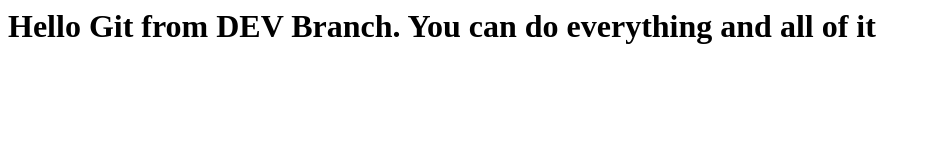
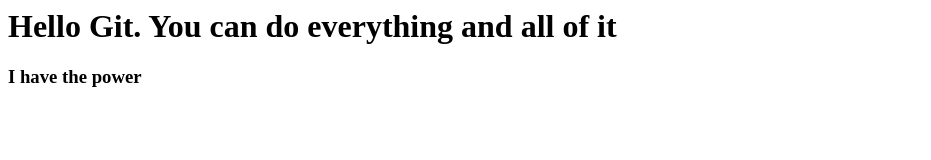
Before and after one commit to rakesh4025/firstGitRepo, a plain HTML site: page index.html in a window 1280 px wide. Shown: the whole page, without its empty margins (0-931 px from the left). Drawn offline with Linux system fonts and the light colour scheme.

Commit message:
added code in dev branch

```diff
--- a/index.html
+++ b/index.html
@@ -1,5 +1,6 @@
 <html>
 
-	<h1>Hello Git from DEV Branch. You can do everything and all of it</h1>
+	<h1>Hello Git. You can do everything and all of it</h1>
+	<h3>I have the power</h3>
 
 </html>
```
